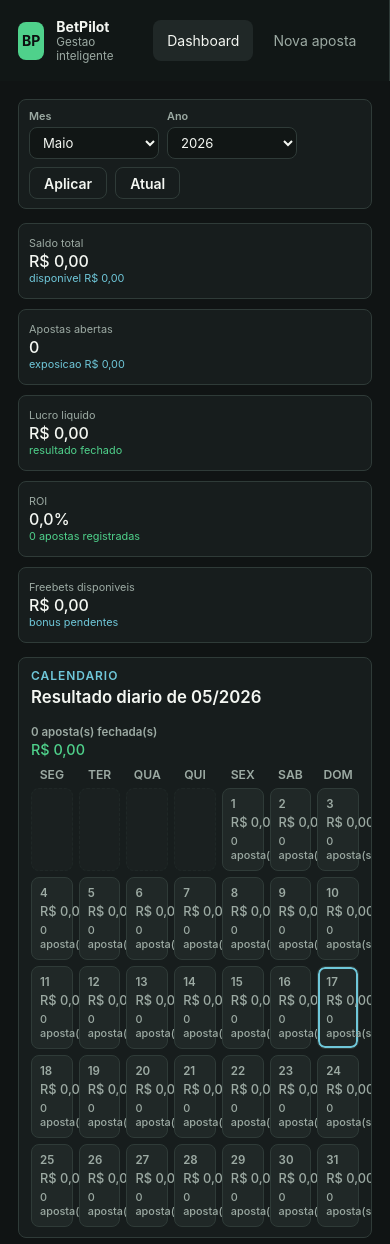
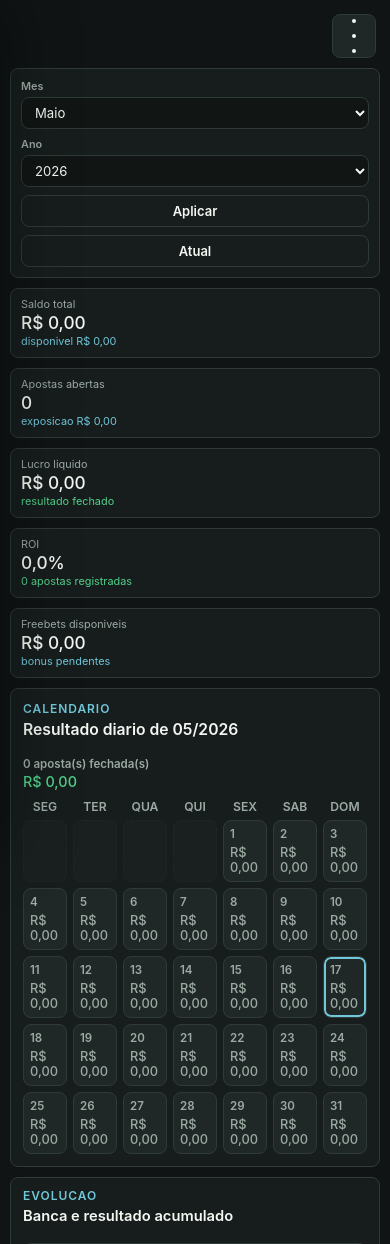
Before and after one commit to mullersilv4/betpilot, a Django app: page / in a window 390 px wide. Shown: the top 1244 px of the page. Run offline with Django 5.2, Linux system fonts and the light colour scheme; the visitor is signed in with stand-in values (Sample User, id 1); data comes from the database, SQL or seed files in the repository; data that the repository does not hold is empty.

Commit message:
responsividade

```diff
--- a/dashboard/static/dashboard/styles.css
+++ b/dashboard/static/dashboard/styles.css
@@ -40,6 +44,11 @@ textarea {
   display: grid;
   grid-template-columns: 280px minmax(0, 1fr);
   min-height: 100vh;
+}
+
+.mobile-menu-toggle,
+.sidebar-backdrop {
+  display: none;
 }
 
 .sidebar {
@@ -93,6 +102,10 @@ textarea {
 }
 
 .nav-list a {
+  display: flex;
+  align-items: center;
+  justify-content: space-between;
+  gap: 10px;
   color: var(--muted);
   text-decoration: none;
   padding: 12px 14px;
@@ -1571,21 +1604,73 @@ th {
     grid-template-columns: 1fr;
   }
 
+  .mobile-menu-toggle {
+    position: fixed;
+    top: 14px;
+    right: 14px;
+    z-index: 80;
+    display: grid;
+    place-items: center;
+    width: 44px;
+    height: 44px;
+    border: 1px solid var(--line);
+    border-radius: 8px;
+    background: var(--surface-2);
+    cursor: pointer;
+    gap: 4px;
+  }
+
+  .mobile-menu-toggle span {
+    width: 4px;
+    height: 4px;
+    border-radius: 999px;
+    background: var(--text);
+  }
+
+  .sidebar-backdrop {
+    position: fixed;
+    inset: 0;
+    z-index: 60;
+    display: block;
+    background: rgb(0 0 0 / 56%);
+    opacity: 0;
+    pointer-events: none;
+    transition: opacity 160ms ease;
+  }
+
+  body.sidebar-open .sidebar-backdrop {
+    opacity: 1;
+    pointer-events: auto;
+  }
+
   .sidebar {
-    position: static;
-    height: auto;
-    flex-direction: row;
-    align-items: center;
-    overflow-x: auto;
+    position: fixed;
+    inset: 0 auto 0 0;
+    z-index: 70;
+    width: min(84vw, 320px);
+    height: 100dvh;
+    align-items: stretch;
+    overflow-y: auto;
+    transform: translateX(-104%);
+    transition: transform 180ms ease;
+    box-shadow: 24px 0 60px rgb(0 0 0 / 34%);
+  }
+
+  body.sidebar-open .sidebar {
+    transform: translateX(0);
+  }
+
+  .main-content {
+    padding-top: 72px;
   }
 
   .nav-list {
+    display: grid;
+    min-width: 0;
+  }
+
+  .side-panel {
     display: flex;
-    min-width: max-content;
-  }
-
-  .side-panel {
-    display: none;
   }
 
   .insight-strip,
@@ -1616,8 +1701,13 @@ th {
 }
 
 @media (max-width: 720px) {
+  body {
+    font-size: 13px;
+  }
+
   .main-content {
-    padding: 18px;
+    padding: 68px 10px 14px;
+    gap: 10px;
   }
 
   .topbar,
@@ -1629,6 +1719,37 @@ th {
 
   .calendar-summary {
     text-align: left;
+  }
+
+  .panel {
+    padding: 12px;
+  }
+
+  .panel h2,
+  .bankroll-band h2,
+  .section-subheading h2 {
+    font-size: 0.98rem;
+  }
+
+  .dashboard-filter-bar {
+    padding: 10px;
+  }
+
+  .dashboard-filter-bar form,
+  .dashboard-filter-bar label,
+  .dashboard-filter-bar select,
+  .dashboard-filter-bar button,
+  .dashboard-filter-bar a {
+    width: 100%;
+  }
+
+  .metric-card {
+    height: auto;
+    min-height: 70px;
+  }
+
+  .metric-card strong {
+    font-size: 1.08rem;
   }
 
   .topbar-actions,
@@ -1658,8 +1779,8 @@ th {
 
   .calendar-day,
   .calendar-day.outside {
-    min-height: 82px;
-    padding: 8px;
+    min-height: 56px;
+    padding: 6px;
   }
 
   .calendar-day strong {
@@ -1667,11 +1788,103 @@ th {
   }
 
   .calendar-day small {
-    font-size: 0.68rem;
+    display: none;
   }
 
   .sidebar {
     padding: 18px;
+  }
+
+  .entity-list div,
+  .automation-list div,
+  .analytics-row,
+  .breakdown-row,
+  .goal-title,
+  .bankroll-actions,
+  .table-actions {
+    align-items: stretch;
+    flex-direction: column;
+  }
+
+  .entity-list form,
+  .entity-list button,
+  .bankroll-actions a,
+  .bankroll-actions button,
+  .table-actions a,
+  .table-actions button,
+  .table-actions form,
+  .primary-button,
+  .secondary-button,
+  .ghost-button {
+    width: 100%;
+  }
+
+  .table-wrap {
+    overflow-x: visible;
+  }
+
+  table,
+  thead,
+  tbody,
+  tr,
+  th,
+  td {
+    display: block;
+  }
+
+  table {
+    min-width: 0;
+  }
+
+  thead {
+    display: none;
+  }
+
+  tbody {
+    display: grid;
+    gap: 10px;
+  }
+
+  tr {
+    padding: 10px;
+    border: 1px solid var(--line);
+    border-radius: 8px;
+    background: var(--surface-2);
+  }
+
+  td {
+    display: grid;
+    grid-template-columns: minmax(96px, 0.72fr) minmax(0, 1fr);
+    gap: 10px;
+    min-height: 34px;
+    padding: 7px 0;
+    border-bottom: 1px solid rgb(47 59 56 / 70%);
+  }
+
+  td:last-child {
+    border-bottom: 0;
+  }
+
+  td::before {
+    content: attr(data-label);
+    color: var(--muted);
+    font-size: 0.72rem;
+    font-weight: 700;
+    text-transform: uppercase;
+  }
+
+  td.empty-state {
+    display: block;
+  }
+
+  td.empty-state::before {
+    content: "";
+  }
+
+  .compact-table table,
+  .compact-table tr,
+  .compact-table td {
+    min-width: 0;
   }
 
   .bet-mode-tabs {
--- a/dashboard/templates/dashboard/index.html
+++ b/dashboard/templates/dashboard/index.html
@@ -9,7 +9,14 @@
   </head>
   <body>
     <div class="app-shell">
-      <aside class="sidebar" aria-label="Navegacao principal">
+      <button class="mobile-menu-toggle" type="button" aria-label="Abrir menu" aria-expanded="false" aria-controls="appSidebar">
+        <span></span>
+        <span></span>
+        <span></span>
+      </button>
+      <div class="sidebar-backdrop" data-sidebar-close></div>
+
+      <aside id="appSidebar" class="sidebar" aria-label="Navegacao principal">
         <div class="brand">
           <span class="brand-mark">BP</span>
           <div>
@@ -22,11 +29,11 @@
           <a class="active" href="#dashboard">Dashboard</a>
           <a href="#new-bet">Nova aposta</a>
           <a href="#bankroll">Bancas</a>
-          <a href="#goals">Metas</a>
           <a href="#bets">Historico</a>
-          <a href="#odds">Odds</a>
-          <a href="#automation">Automacoes</a>
-          <a href="#analytics">Analytics</a>
+          <a class="nav-dev" href="#goals">Metas <span>Em desenvolvimento</span></a>
+          <a class="nav-dev" href="#odds">Odds <span>Em desenvolvimento</span></a>
+          <a class="nav-dev" href="#automation">Automacoes <span>Em desenvolvimento</span></a>
+          <a class="nav-dev" href="#analytics">Analytics <span>Em desenvolvimento</span></a>
         </nav>
 
         <div class="side-panel">
@@ -417,6 +424,7 @@
                 <p class="eyebrow">Metas</p>
                 <h2>Criar meta mensal</h2>
               </div>
+              <span class="dev-badge">Em desenvolvimento</span>
             </div>
 
             <form class="bet-form" method="post" novalidate>
@@ -820,6 +828,7 @@
                 <p class="eyebrow">Risco</p>
                 <h2>Drawdown e sequencia</h2>
               </div>
+              <span class="dev-badge">Em desenvolvimento</span>
             </div>
             <div class="report-metrics">
               <article>
@@ -963,6 +972,7 @@
                 <p class="eyebrow">Entrada inteligente</p>
                 <h2>Colar texto livre</h2>
               </div>
+              <span class="dev-badge">Em desenvolvimento</span>
             </div>
             <div class="upload-zone">
               <strong>Use pares como banca, jogo, mercado, odd e valor</strong>
@@ -1007,6 +1017,7 @@
                 <p class="eyebrow">API</p>
                 <h2>Buscar oportunidades</h2>
               </div>
+              <span class="dev-badge">Em desenvolvimento</span>
             </div>
 
             <form class="bet-form" method="post" novalidate>
--- a/dashboard/views.py
+++ b/dashboard/views.py
@@ -61,11 +61,6 @@ MONTH_CHOICES = [
 ]
 
 ODDS_CACHE_TIMEOUT = 60 * 15
-
-
-def ensure_default_bankroll(user):
-    Bankroll.objects.filter(owner__isnull=True).update(owner=user)
-    return Bankroll.objects.filter(owner=user).first()
 
 
 def apply_bet_filters(bets, form):
@@ -171,8 +166,6 @@ def parse_import_lines(raw_text):
 
 
 def build_dashboard_context(request, **forms):
-    ensure_default_bankroll(request.user)
-
     entities = Entity.objects.filter(owner=request.user).prefetch_related('bankrolls')
     bankrolls = Bankroll.objects.filter(owner=request.user).select_related('entity').prefetch_related('bets', 'transactions')
     all_bets = Bet.objects.filter(bankroll__owner=request.user).select_related('bankroll', 'bankroll__entity')
@@ -429,8 +422,6 @@ def add_suggested_stakes(opportunities, total_stake):
 
 @login_required
 def index(request):
-    ensure_default_bankroll(request.user)
-
     if request.method == 'POST':
         form_type = request.POST.get('form_type')
 
--- a/requirements.txt
+++ b/requirements.txt
@@ -1,4 +1,4 @@
 asgiref==3.11.1
-Django==6.0.5
+Django==5.2.14
 sqlparse==0.5.5
 tzdata==2026.2
```
Also changed, not shown: other parts of dashboard/static/dashboard/styles.css (+42 -0 lines), config/settings.py (+30 -2 lines), dashboard/static/dashboard/app.js (+40 -0 lines), dashboard/tests.py (+15 -0 lines).
